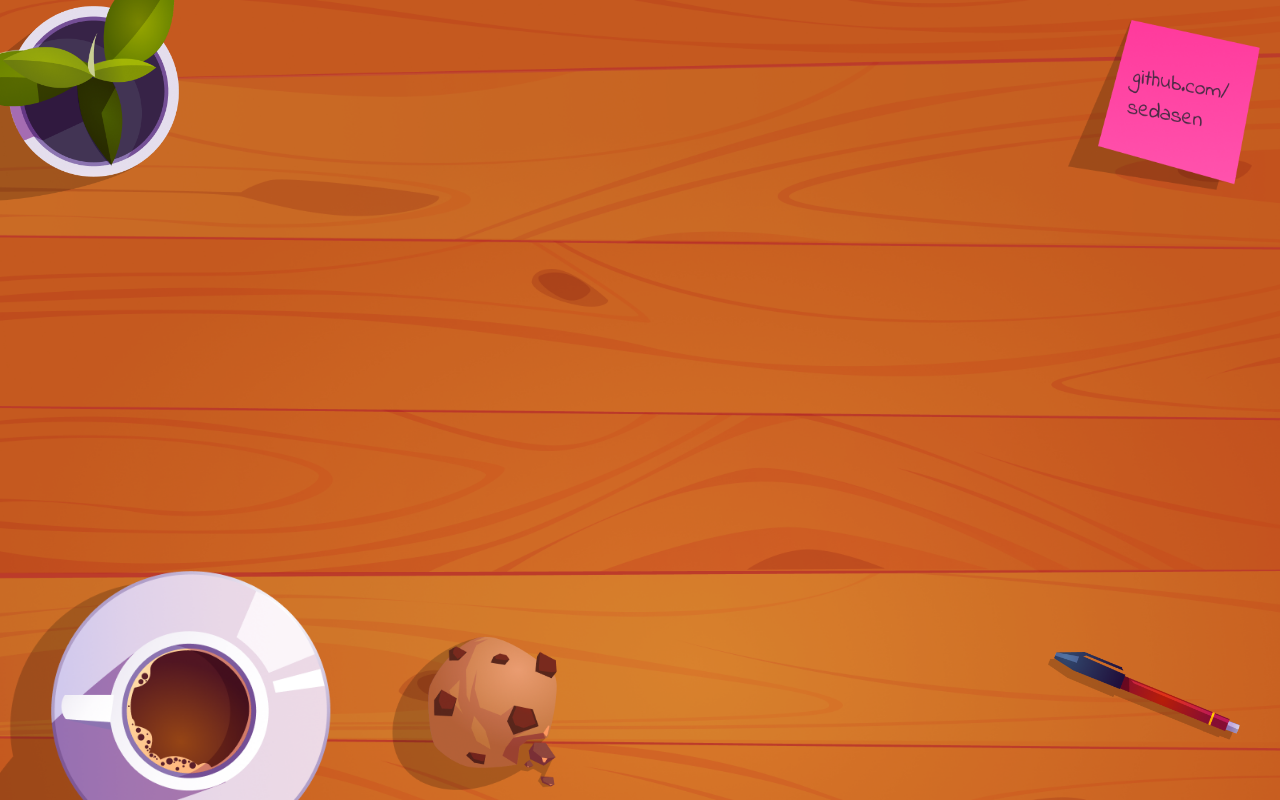
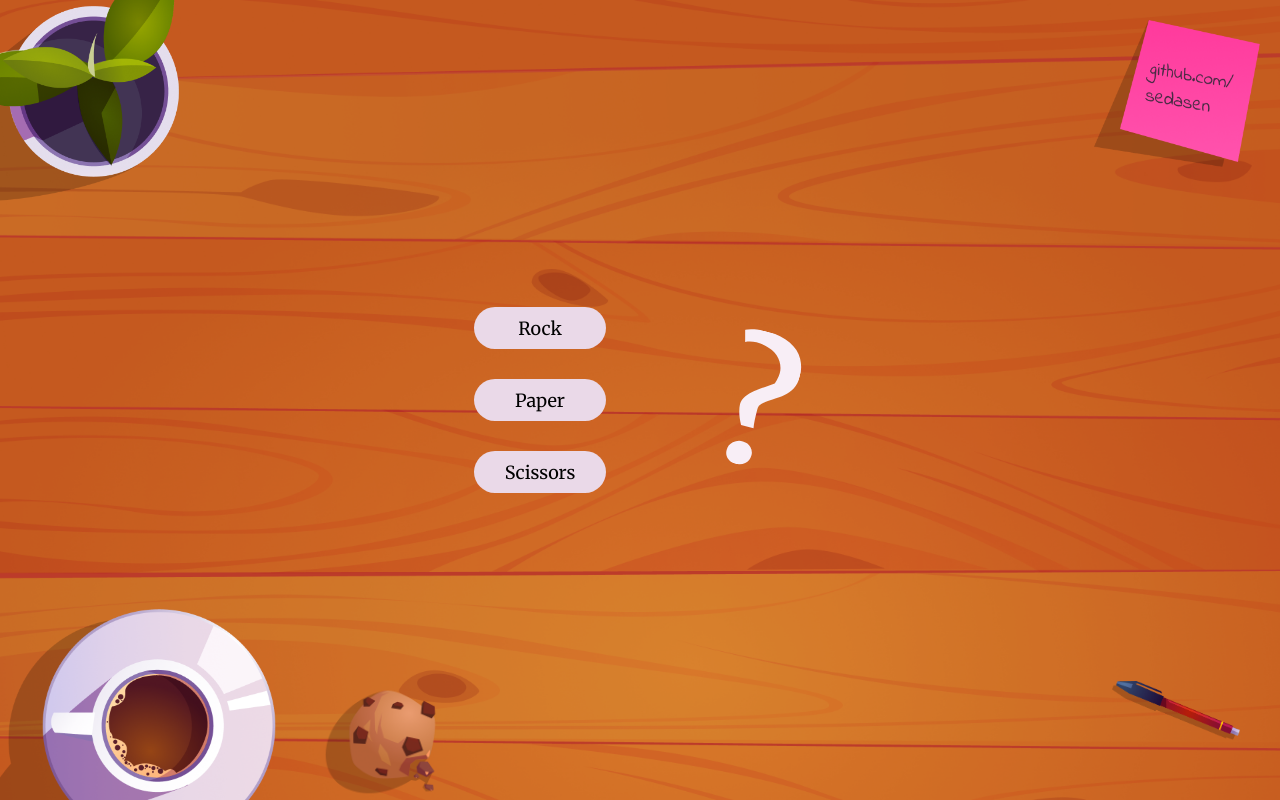
Before and after one commit to sedasen/rock-paper-scissors, a plain HTML site: page index.html in a window 1280 px wide. Drawn offline with Linux system fonts and the light colour scheme.

Commit message:
Feat: User Interface 🌹

```diff
--- a/index.css
+++ b/index.css
@@ -1,10 +1,11 @@
 @import url('https://fonts.googleapis.com/css2?family=Indie+Flower&display=swap');
+@import url('https://fonts.googleapis.com/css2?family=Merriweather&display=swap');
 
 body {
     font-family: 'Indie Flower', cursive;
     width: 100vw;
     height: 100vh;
-    background-image: url("img/background.png");
+    background-image: url("assets/background.png");
     background-size: cover;
     background-repeat: no-repeat;
     margin: 0;
@@ -21,7 +22,7 @@ body {
     position: absolute;
     top: 20px;
     right: 20px;
-    width: 15%;
+    width: 13%;
 }
 
 #coffeekie {
@@ -34,16 +35,54 @@ body {
 }
 
 #coffeekie > img:first-child {
-    width: 30vw;
+    width: 25vw;
 }
 
 #coffeekie > img:nth-child(2) {
-    width: 15vw;
+    width: 10vw;
 }
 
 #pen {
     position: absolute;
     bottom: 60px;
     right: 40px;
-    width: 15%;
+    width: 10%;
 }
+
+button {
+    font-family: 'Merriweather', cursive;
+    font-weight: 400;
+    background-color: #EAD9E8;
+    font-size: 18px;
+    width: 120px;
+    height: 40px;
+    border-radius: 50px;
+    border: none;
+    box-sizing: content-box;
+}
+
+button:hover {
+    background-color: #E0C5DD;
+    cursor: pointer;
+}
+
+button:active {
+    outline: 3px solid #735C70;
+}
+
+#selections {
+    position: absolute;
+    left: 50%;
+    top: 50%;
+    transform: translateY(-50%) translateX(-50%) translateX(-100px);
+    display: flex;
+    flex-direction: column;
+    gap: 30px;
+}
+
+#question-mark {
+    position: absolute;
+    right: 50%;
+    top: 50%;
+    transform: translateY(-50%) translateX(50%) translateX(120px) rotate(15deg);
+}
--- a/index.html
+++ b/index.html
@@ -8,13 +8,21 @@
     <link rel="stylesheet" href="index.css">
 </head>
 <body>
-    <img src="img/plant.png" id="plant"/>
-    <img src="img/note.png" id="note"/>
+    <img src="assets/plant.png" id="plant"/>
+    <img src="assets/note.png" id="note"/>
     <div id="coffeekie">
-        <img src="img/coffee-cup.png"/>
-        <img src="img/cookie.png"/>
+        <img src="assets/coffee-cup.png"/>
+        <img src="assets/cookie.png"/>
     </div>
-    <img src="img/pen.png" id="pen"/>
+    <img src="assets/pen.png" id="pen"/>
+
+    <div id="selections">
+        <button>Rock</button>
+        <button>Paper</button>
+        <button>Scissors</button>
+    </div>
+
+    <img src="assets/question-mark.svg" id="question-mark">
 
     <script src="graph.js" type="module"></script>
     <script src="index.js" type="module"></script>
--- a/index.js
+++ b/index.js
@@ -10,5 +10,3 @@ winTable.createEdge(paperVertex, rockVertex)
 winTable.createEdge(rockVertex, scissorsVertex)
 
 console.log("Taş, makası yener mi?" + winTable.hasEdge(rockVertex, scissorsVertex))
-
-a
```
Also changed, not shown: assets/background.png (renamed from img/background.png), assets/coffee-cup.png (renamed from img/coffee-cup.png), assets/cookie.png (renamed from img/cookie.png), assets/note.png (renamed from img/note.png), assets/paper.png (renamed from img/paper.png), assets/pen.png (renamed from img/pen.png), assets/plant.png (renamed from img/plant.png), assets/question-mark.svg (added), assets/rock.png (renamed from img/rock.png), assets/scissors.png (renamed from img/scissors.png).
